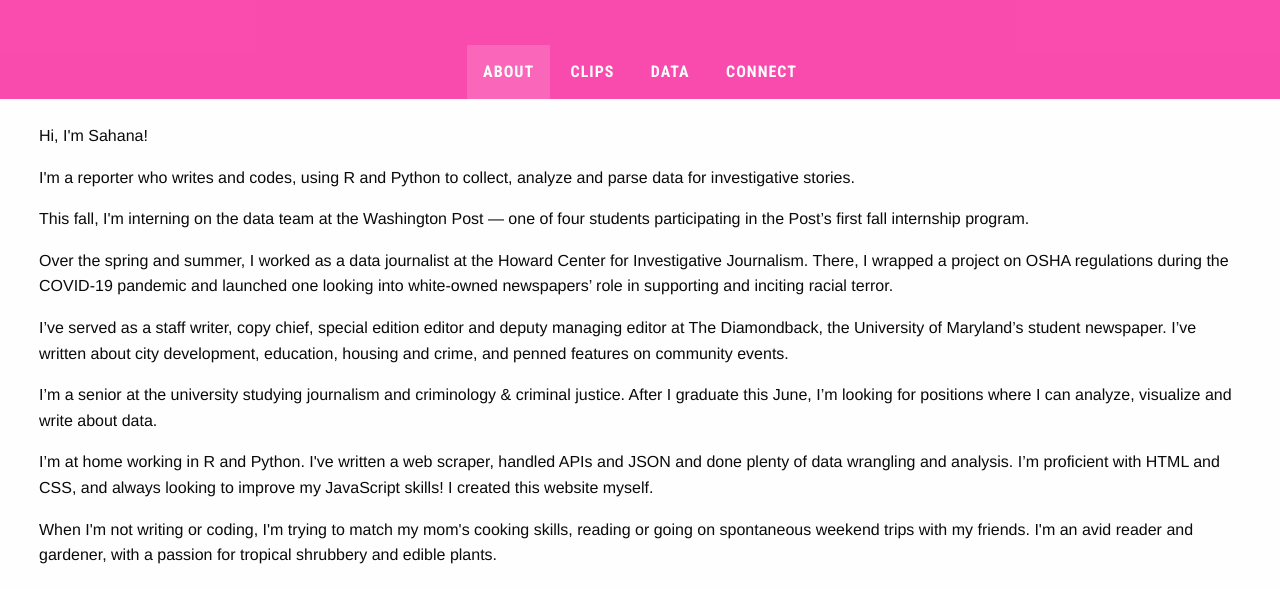
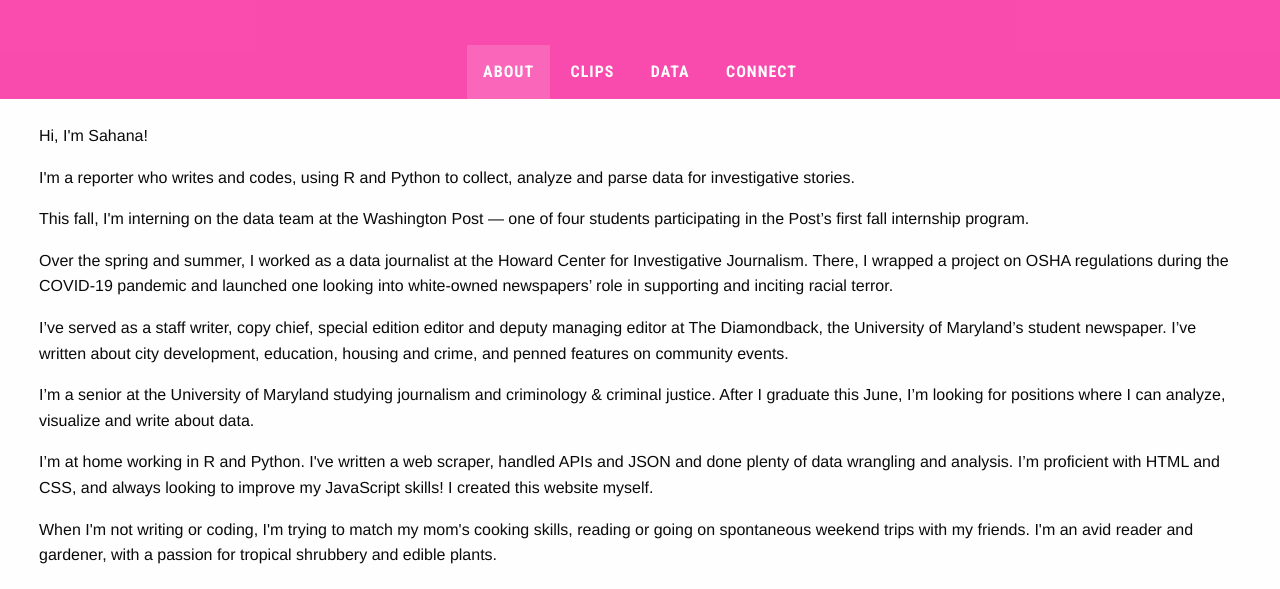
Before and after one commit to sahanasjay/sahanasjay.github.io, a plain HTML site: page index.html in a window 1280 px wide. Shown: the part 201-790 px from the top of the page. Drawn offline with Linux system fonts and the light colour scheme.

Commit message:
more bio

```diff
--- a/index.html
+++ b/index.html
@@ -42,7 +42,7 @@
 
 <p>I’ve served as a staff writer, copy chief, special edition editor and deputy managing editor at The Diamondback, the University of Maryland’s student newspaper. I’ve written about city development, education, housing and crime, and penned features on community events.</p>
 
-<p> I’m a senior at the university studying journalism and criminology & criminal justice. After I graduate this June, I’m looking for positions where I can analyze, visualize and write about data. </p>
+<p> I’m a senior at the University of Maryland studying journalism and criminology & criminal justice. After I graduate this June, I’m looking for positions where I can analyze, visualize and write about data. </p>
 
 <p>I’m at home working in R and Python. I've written a web scraper, handled APIs and JSON and done plenty of data wrangling and analysis. I’m proficient with HTML and CSS, and always looking to improve my JavaScript skills! I created this website myself. </p>
 
```
